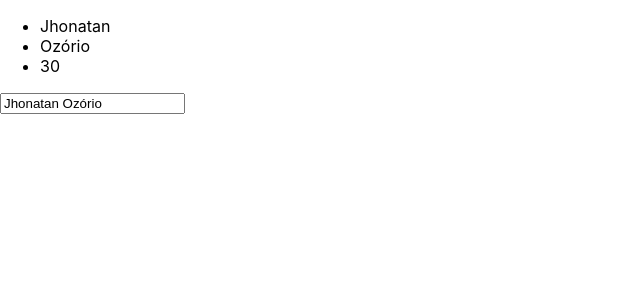
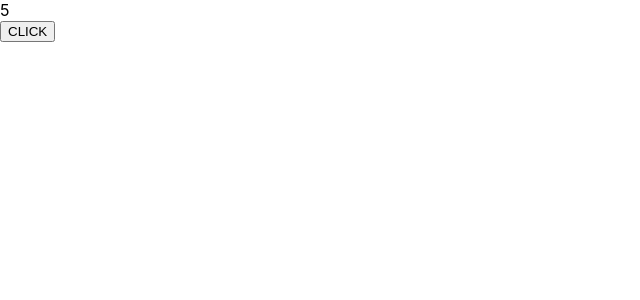
Before and after one commit to jleandrodev/treinaweb, a React (Create React App) app in the folder treinaweb/formacao-react/2-componentes/3-propriedades-estados/: page / in a window 1280 px wide. Shown: the top 300 px of the page, without its empty margins (0-640 px from the left). Built offline with nearby package versions, Linux system fonts and the light colour scheme; the HTML template or start-up script is replaced by a standard one.

Commit message:
Estados - useState

```diff
--- a/treinaweb/formacao-react/2-componentes/3-propriedades-estados/src/App.js
+++ b/treinaweb/formacao-react/2-componentes/3-propriedades-estados/src/App.js
@@ -1,29 +1,24 @@
+import { useState } from 'react';
 import './App.css';
 
-function Treinaweb({ nome, sobrenome, idade, ...props }) {
+function Treinaweb(props) {
   return (
     <div>
-      <ul>
-        <li>{ nome }</li>
-        <li>{ sobrenome }</li>
-        <li>{ idade }</li>
-      </ul>
-      <input type='text' {...props} />
+      <span>{props.nome}</span>
     </div>
   )
 }
 
 function App() {
-  const pessoa = {
-    nome: 'Jhonatan',
-    sobrenome: 'Ozório',
-    idade: 30,
-    value: 'Jhonatan Ozório',
-    onClick: () => {}
-  }
+
+  const [ contador, setContador ] = useState(5)
+
+
+
   return (
     <div className="App">
-      <Treinaweb {...pessoa} />
+      <Treinaweb nome={contador} />
+      <button onClick={() => setContador(9)}>CLICK</button>
     </div>
   );
 }
```
